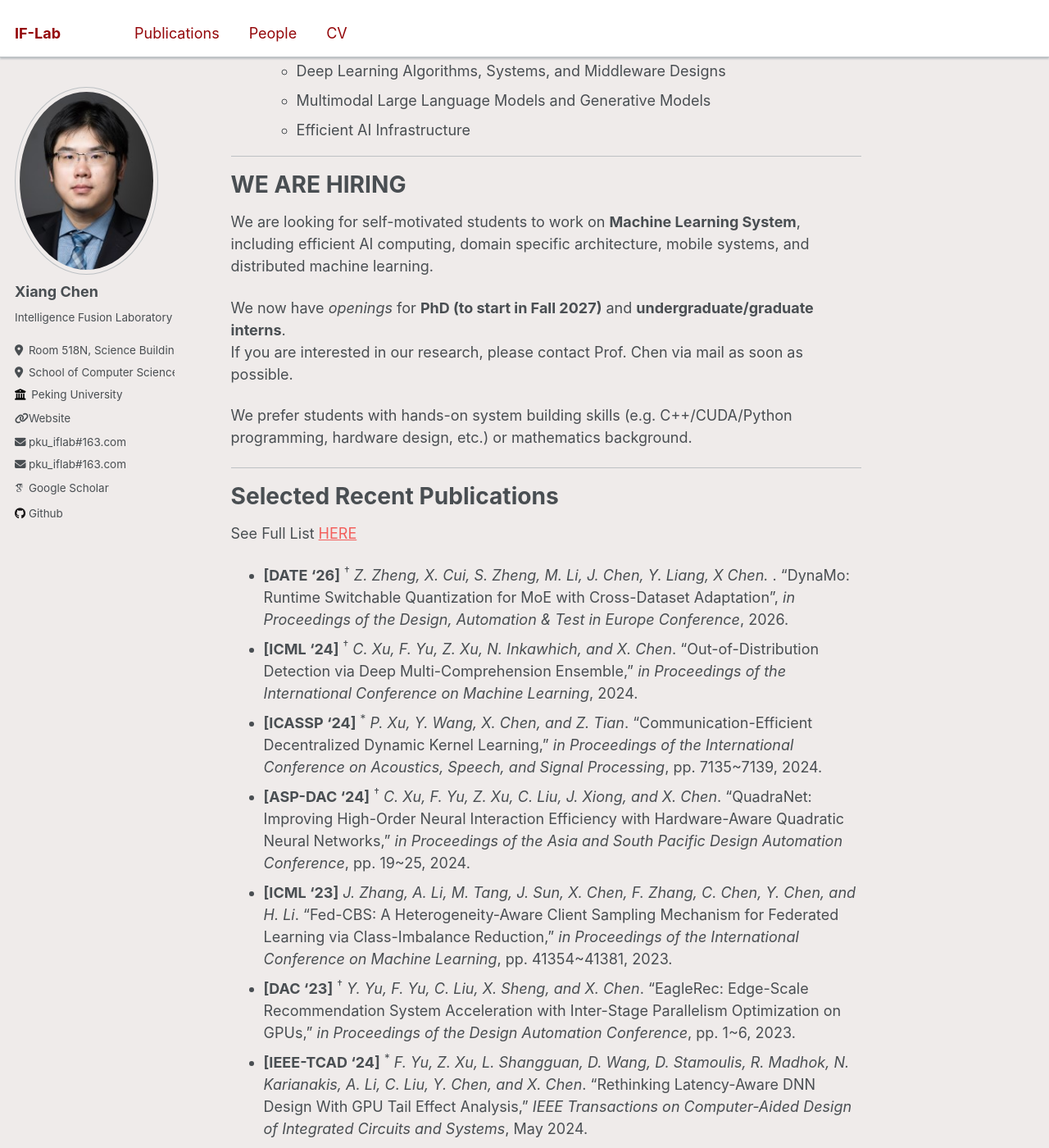
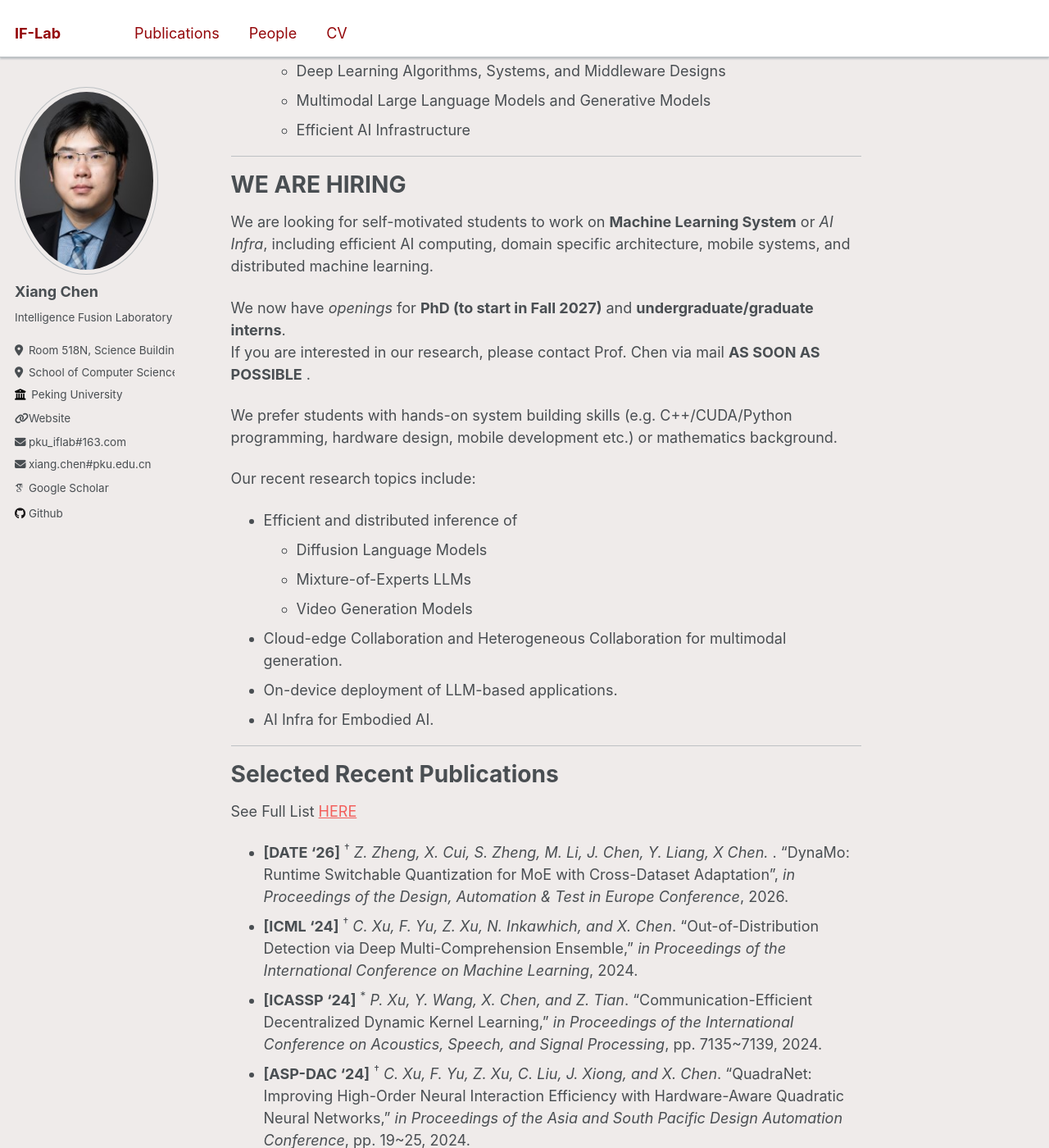
Before and after one commit to if-lab-pku/if-lab-pku.github.io, a Jekyll site: the page built from _pages/about.md, in a window 1280 px wide and 1400 px high, scrolled down 650 px. Shown: the whole window at 82% size. Built offline with Jekyll 4.4.1, drawn with Linux system fonts in a browser that asks for light colours; some web fonts are replaced.

```diff
--- a/_includes/author-profile.html
+++ b/_includes/author-profile.html
@@ -40,7 +40,7 @@
         <li><i class="fas fa-fw fa-envelope icon-pad-right" aria-hidden="true"></i>{{ author.email }}</li>
       {% endif %}
       {% if author.emailb %}
-        <li><i class="fas fa-fw fa-envelope icon-pad-right" aria-hidden="true"></i>{{ author.email }}</li>
+        <li><i class="fas fa-fw fa-envelope icon-pad-right" aria-hidden="true"></i>{{ author.emailb }}</li>
       {% endif %}
 
       <!-- Font Awesome and Academicons icons / Academic websites -->
--- a/_pages/about.md
+++ b/_pages/about.md
@@ -14,12 +14,21 @@ redirect_from:
 WE ARE HIRING
 ===
 
-We are looking for self-motivated students to work on **Machine Learning System**, including efficient AI computing, domain specific architecture, mobile systems, and distributed machine learning.
+We are looking for self-motivated students to work on **Machine Learning System** or *AI Infra*, including efficient AI computing, domain specific architecture, mobile systems, and distributed machine learning.
 
 We now have *openings* for **PhD (to start in Fall 2027)** and **undergraduate/graduate interns**.
-If you are interested in our research, please contact Prof. Chen via mail as soon as possible.
+If you are interested in our research, please contact Prof. Chen via mail **AS SOON AS POSSIBLE** .
 
-We prefer students with hands-on system building skills (e.g. C++/CUDA/Python programming, hardware design, etc.) or mathematics background.
+We prefer students with hands-on system building skills (e.g. C++/CUDA/Python programming, hardware design, mobile development etc.) or mathematics background.
+
+Our recent research topics include:
+- Efficient and distributed inference of
+  - Diffusion Language Models
+  - Mixture-of-Experts LLMs
+  - Video Generation Models
+- Cloud-edge Collaboration and Heterogeneous Collaboration for multimodal generation.
+- On-device deployment of LLM-based applications.
+- AI Infra for Embodied AI.
 
 ---
 
```
Also changed, not shown: _people/alumni04-yu-yongbo.md (renamed from _people/phd02-yu-yongbo.md, +1 -1 lines), _people/phd01-zheng-zihao.md (+1 -1 lines), _people/phd03-chen-jiayu.md (renamed from _people/phd04-chen-jiayu.md, +2 -2 lines), _people/phd02-xu-chenhui.md (renamed from _people/phd03-xu-chenhui.md).
